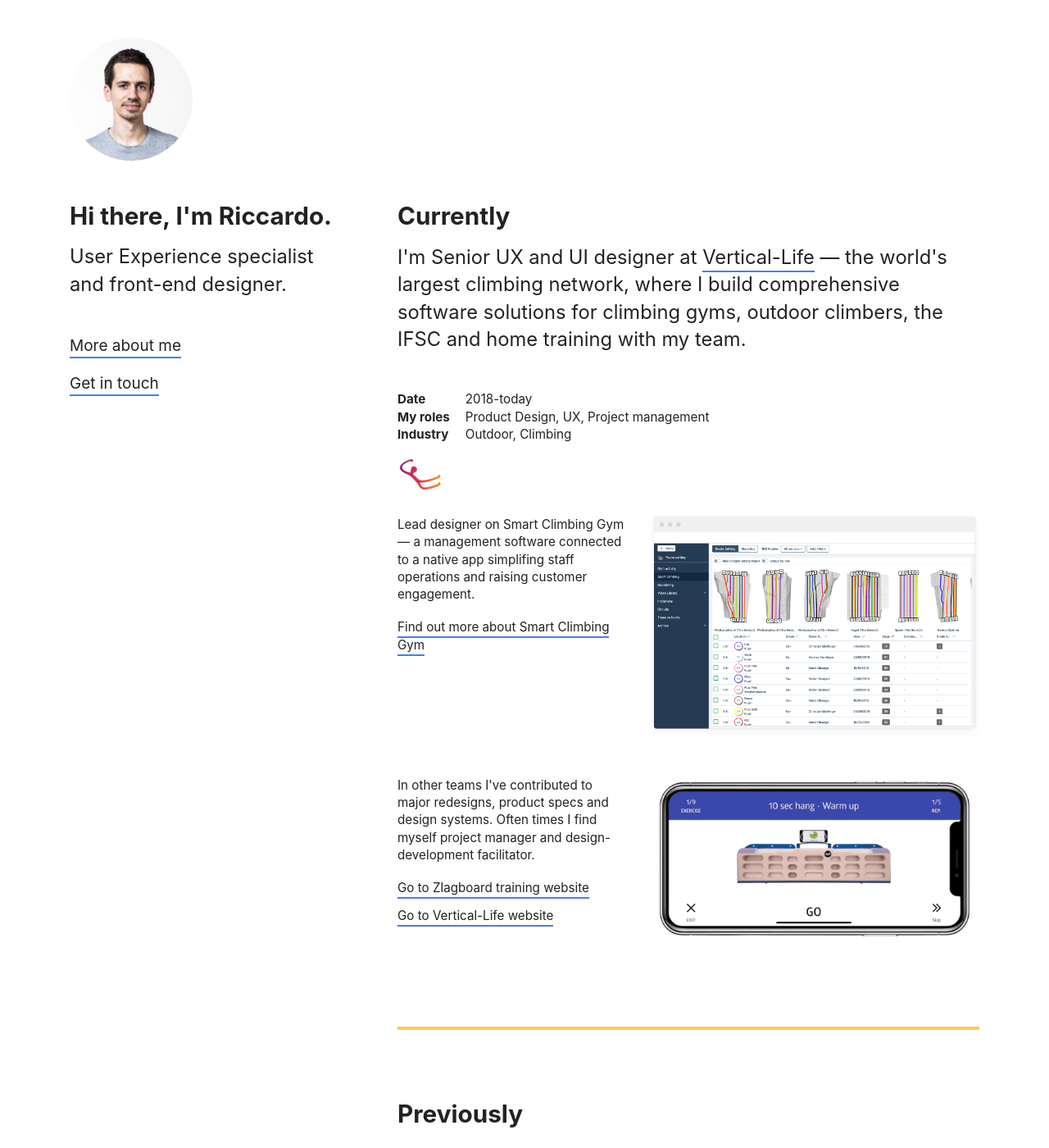
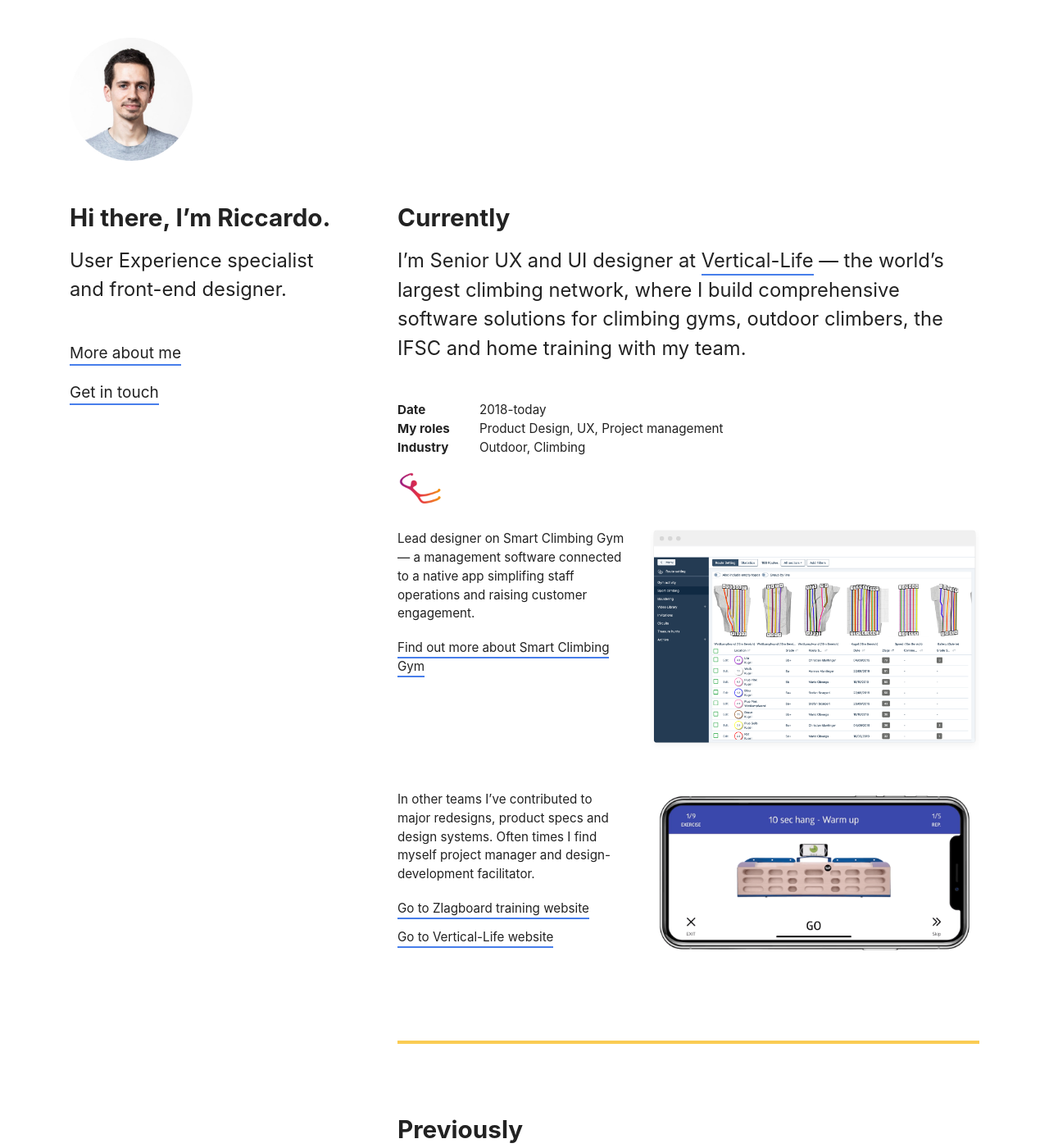
Before and after one commit to rzecchini/riccardozecchini.com, a Jekyll site: the page built from index.md, in a window 1280 px wide and 1400 px high. Shown: the whole window at 82% size. Built offline with Jekyll 4.4.1, drawn with Linux system fonts in a browser that asks for light colours; some of the changed text lies outside the part shown.

Commit message:
update styling

```diff
--- a/_layouts/2020.html
+++ b/_layouts/2020.html
@@ -10,7 +10,7 @@
 
       <div class="intro">
         <img class="mb-5" src="{{ 'img/rzecchini_profile_pic.jpg' | relative_url}}" alt="" width="150" height="150">
-        <h1 class="text-xl font-bold mb-11">Hi there, I'm Riccardo.</h1>
+        <h1 class="text-xl font-bold mb-11">Hi there, I’m Riccardo.</h1>
         <h2 class="text-lg mb-5">User Experience specialist and front-end designer.</h2>
         <div class="mb-1">
           <a href="#about">More about me</a>
@@ -33,7 +33,7 @@
         <div class="row">
           <div class="col-12 col-lg-10 col-xl-12 pb-3">
             <h2 class="text-xl font-bold mb-11" id="work">Currently</h2>
-            <p class="text-lg">I'm Senior UX and UI designer at <a href="https://www.vertical-life.info/">Vertical-Life</a> — the world's largest climbing network, where I build comprehensive software solutions for climbing gyms, outdoor climbers, the IFSC and home training with my team.</p>
+            <p class="text-lg">I’m Senior UX and UI designer at <a href="https://www.vertical-life.info/">Vertical-Life</a> — the world’s largest climbing network, where I build comprehensive software solutions for climbing gyms, outdoor climbers, the IFSC and home training with my team.</p>
             <table class="text-sm mt-5 mb-1">
               <tbody>
                 <tr>
@@ -54,22 +54,22 @@
           </div>
         </div>
         <div class="row mb-3">
-          <div class="col-12 col-md-6 col-lg-5 pb-1 text-sm">
+          <div class="col-12 col-md-6 col-lg-7 pb-1 order-xl-2">
+            <img src="{{ 'img/rzecchini_vl_rs.png' | relative_url}}" alt="Smart Climbing Gymy sample screen">
+          </div>
+          <div class="col-12 col-md-6 col-lg-5 pb-1 text-sm order-xl-1">
             <p class="mb-1">Lead designer on Smart Climbing Gym — a management software connected to a native app simplifing staff operations and raising customer engagement.</p>
             <div><a href="https://gym.vertical-life.info/" target="_blank">Find out more about Smart Climbing Gym</a></div>
           </div>
-          <div class="col-12 col-md-6 col-lg-7 pb-1">
-            <img src="{{ 'img/rzecchini_vl_rs.png' | relative_url}}" alt="Smart Climbing Gymy sample screen">
-          </div>
         </div>
         <div class="row">
-          <div class="col-12 col-md-6 col-lg-5 pb-1 text-sm">
-            <p class="mb-1">In other teams I've contributed to major redesigns, product specs and design systems. Often times I find myself project manager and design-development facilitator.</p>
+          <div class="col-12 col-md-6 col-lg-7 pb-1 order-xl-2">
+            <img src="{{ 'img/zlagboard_app.gif' | relative_url}}" alt="Zlagboard app gif">
+          </div>
+          <div class="col-12 col-md-6 col-lg-5 pb-1 text-sm order-xl-1">
+            <p class="mb-1">In other teams I’ve contributed to major redesigns, product specs and design systems. Often times I find myself project manager and design-development facilitator.</p>
             <div class="mb-11"><a href="https://zlagboard.com/" target="_blank">Go to Zlagboard training website</a></div>
             <div><a href="https://www.vertical-life.info/" target="_blank">Go to Vertical-Life website</a></div>
-          </div>
-          <div class="col-12 col-md-6 col-lg-7 pb-1">
-            <img src="{{ 'img/zlagboard_app.gif' | relative_url}}" alt="Zlagboard app gif">
           </div>
         </div>
         <div class="row">
@@ -82,7 +82,7 @@
         <div class="row">
           <div class="col-12 col-lg-10 col-xl-12 pb-5">
             <h2 class="text-xl font-bold mb-1">Previously</h2>
-            <p class="text-lg">I've worked at multi-disciplinary design companies and I've collaborated with successful startups:</p>
+            <p class="text-lg">I’ve worked at multi-disciplinary design companies and I’ve collaborated with successful startups:</p>
           </div>
         </div>
 
@@ -209,7 +209,18 @@
             <h2 class="text-xl font-bold mb-1" id="about">About</h2>
             <p class="text-lg mb-3">Hello. Nice to meet you! <br> I’m Riccardo and for the past 10 years I’ve been shaping interactive digital products.</p>
             <p class="mb-3">In my work I focus on <strong>making customers happy</strong> and <strong>help businesses growing</strong>. Today I’m more interested in a product that is simple and helpful than a product that looks fancy. </p>
-            <p class="mb-3">I own the design process from concept to implementation: I conduct user research and usability testings, create user-flows and prototypes, define design systems and style guidelines, build websites and code design components for modern frameworks.</p>
+            <!-- <p class="mb-3">I own the design process from concept to implementation: I conduct user research and usability testings, create user-flows and prototypes, define design systems and style guidelines, build websites and code design components for modern frameworks.</p> -->
+
+            <p class="mb-11">I own the design process from concept to implementation:
+            </p>
+            <ul class="mb-3">
+              <li>conduct user research and usability testings,</li>
+              <li>create user-flows and prototypes,</li>
+              <li>define design systems and style guidelines,</li>
+              <li>build websites and code design components for modern frameworks.</li>
+            </ul>
+
+
             <p class="mb-3">Knowing how to write front-end code and understading how it performs has taught me how <strong>I can help teams in bridging the divide between the design and development worlds</strong>.</p>
             <img class="mb-5" src="{{ 'img/rzecchini_office.jpg' | relative_url}}" alt="Picture of Riccardo in the office">
             <img class="mb-1" src="{{ 'img/rzecchini_climbing.jpg' | relative_url}}" alt="Photo of Riccardo climbing, shot by Fabian">
@@ -226,6 +237,7 @@
         <div class="row">
           <div class="col-12">
             <h2 class="text-xl font-bold mb-1" id="contact">Get in touch</h2>
+            <div style="overflow-x: auto;">
               <table>
                 <tbody>
                   <tr>
@@ -242,6 +254,7 @@
                   </tr>
                 </tbody>
               </table>
+            </div>
             <div class="text-sm pt-5 pb-7">
               <a href="#start">Back to top</a>
             </div>
--- a/_sass/_base.scss
+++ b/_sass/_base.scss
@@ -15,7 +15,7 @@
   font-family: $sans;
   font-weight: normal;
   font-size: modular-scale(0);
-  line-height: 1.4;
+  line-height: 1.5;
 }
 
 a {
@@ -23,14 +23,14 @@
   text-decoration: none;
   border-bottom: 2px solid $primary;
   color: $black;
-  &:visited,
-  &:active {
-    color: lighten($black, 20);
+  //   &:visited,
+  //   &:active {
+  //     color: lighten($black, 20);
+  //   }
+  &:hover {
+    color: $primary;
   }
-  &:hover {
-    color: lighten($black, 20);
-  }
-  transition: all 0.2s ease-in-out;
+  transition: color 0.2s ease-in-out;
 }
 
 img {
@@ -46,3 +46,16 @@
 strong {
   font-weight: 700;
 }
+
+td {
+  min-width: 100px;
+}
+
+ul {
+  list-style-type: disc;
+  padding-left: 1em;
+
+  li {
+    margin-bottom: modular-scale(-3);
+  }
+}
--- a/_sass/_settings.scss
+++ b/_sass/_settings.scss
@@ -30,4 +30,4 @@
 $double-octave: 4;
 
 $modular-scale-ratio: $major-third;
-$modular-scale-base: 19px;
+$modular-scale-base: 1.188rem;
```
Lines whose indentation alone changed are shown as unchanged.
